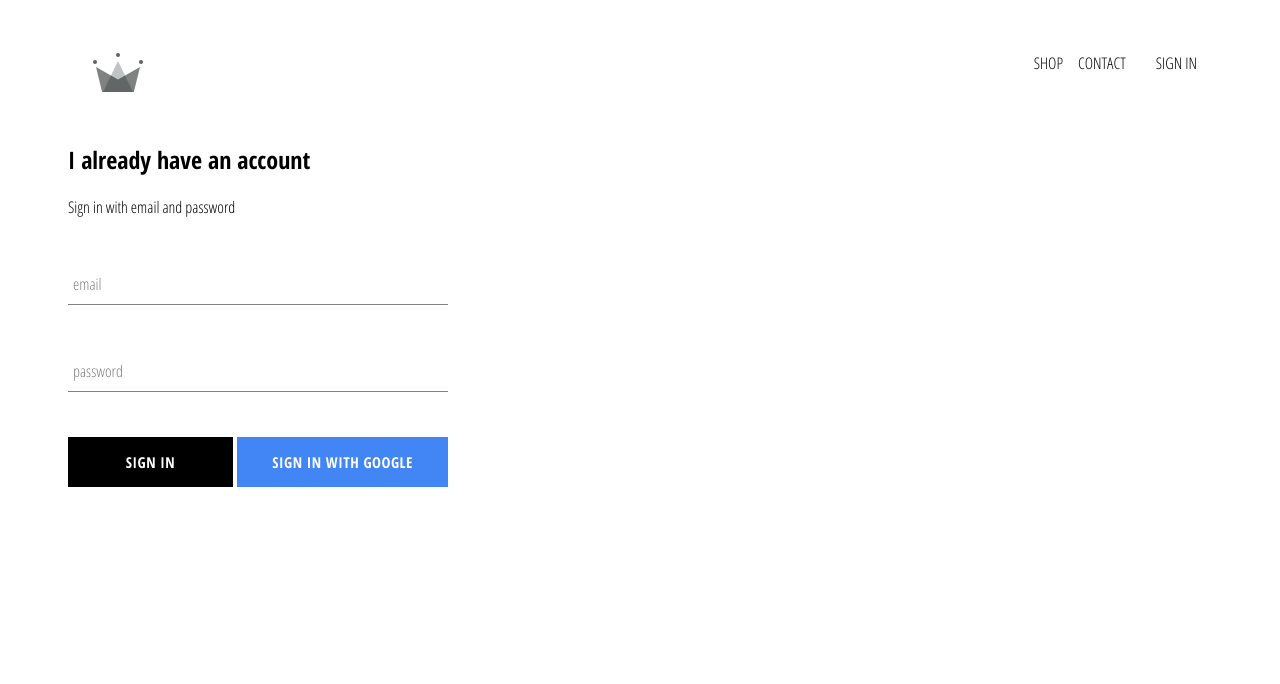
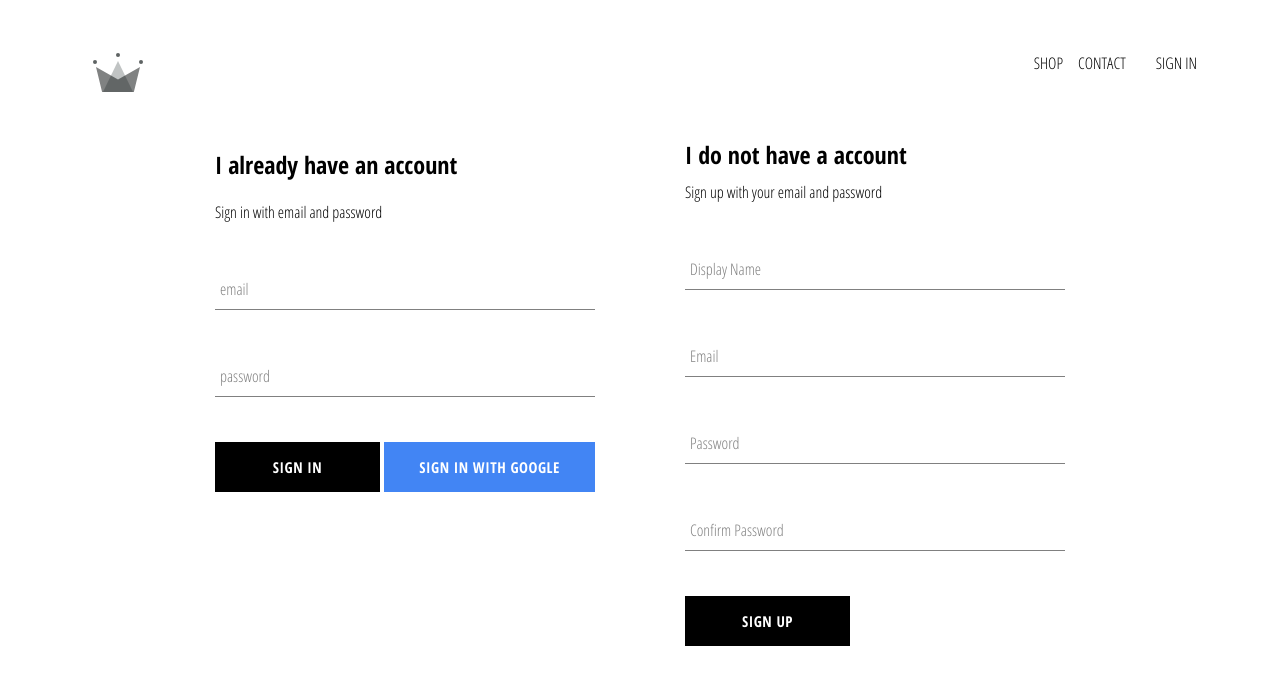
Before and after one commit to BadMastropiero/eccommerce, a React (Create React App) app: page /signin in a window 1280 px wide. Shown: the top 684 px of the page. Built offline with nearby package versions, Linux system fonts and the light colour scheme; no server answers.

Commit message:
Sign Up with email and password added

```diff
--- a/src/App.js
+++ b/src/App.js
@@ -10,7 +10,7 @@
 import Header from './components/header/header.component';
 
 // Firebase
-import { auth } from './firebase/firebase.utils';
+import { auth, createUserProfileDocument } from './firebase/firebase.utils';
 
 // styles
 import './App.css';
@@ -27,11 +27,27 @@
   unsubscribeFromAuth = null
 
   componentDidMount() {
-    this.unsubscribeFromAuth = auth.onAuthStateChanged(user => {
-      this.setState({ currentUser: user });
+    this.unsubscribeFromAuth = auth.onAuthStateChanged(async userAuth => {
+      if (userAuth) {
+        const userRef = await createUserProfileDocument(userAuth);
 
-      console.log(user);
-    })
+        userRef.onSnapshot(snapShot => {
+          this.setState({
+            currentUser: {
+              id: snapShot.id,
+              ...snapShot.data()
+            }
+          })
+
+          console.log(this.state);
+        });
+
+      } else {
+        this.setState({
+          currentUser: userAuth
+        });
+      }
+    });
   }
 
   componentWillUnmount() {
--- /dev/null
+++ b/src/components/sign-up/signup.component.jsx
@@ -0,0 +1,106 @@
+import React, { Component } from 'react';
+
+// components
+import FormInput from '../form-input/form-input.component';
+import CustomButton from '../custom-button/custom-button.component';
+
+// Firebase
+import { auth, createUserProfileDocument } from '../../firebase/firebase.utils';
+
+// Styles
+import './signup.styles.scss';
+
+class SignUp extends Component {
+    constructor() {
+        super();
+        this.state = {
+            displayName: '',
+            email: '',
+            password: '',
+            confirmPassword: ''
+        }
+    }
+
+    handleSubmit = async event => {
+        event.preventDefault();
+        const { displayName, email, password, confirmPassword } = this.state;
+        if(password !== confirmPassword) {
+            alert("Password don't match");
+            return
+        }
+        try {
+            const {user} = await auth.createUserWithEmailAndPassword(email, password);
+            await createUserProfileDocument(user, { displayName });
+
+            this.setState({
+                displayName: '',
+                email: '',
+                password: '',
+                confirmPassword: ''
+            })
+        } catch(error) {
+            console.error(error)
+        }
+    }
+
+    handleChange = event => {
+        const {name, value} = event.target;
+        this.setState({[name]: value });
+    }
+
+    render() {
+        const { displayName, email, password, confirmPassword } = this.state;
+
+        return (
+            <div className="sign-up">
+                <h2 className="title">
+                    I do not have a account
+                </h2>
+                <span>
+                    Sign up with your email and password
+                </span>
+                <form
+                  className="sign-up-form"
+                  onSubmit={this.handleSubmit}
+                >
+                    <FormInput
+                      name='displayName'
+                      type='text'
+                      value={displayName}
+                      onChange={this.handleChange}
+                      label='Display Name'
+                      required
+                    />
+                    <FormInput
+                      name='email'
+                      type='email'
+                      value={email}
+                      onChange={this.handleChange}
+                      label='Email'
+                      required
+                    />
+                    <FormInput
+                      name='password'
+                      type='password'
+                      value={password}
+                      onChange={this.handleChange}
+                      label='Password'
+                      required
+                    />
+                    <FormInput
+                      name='confirmPassword'
+                      type='password'
+                      value={confirmPassword}
+                      onChange={this.handleChange}
+                      label='Confirm Password'
+                      required
+                    />
+
+                    <CustomButton type="submit"> SIGN UP </CustomButton>
+                </form>
+            </div>
+        )
+    }
+}
+
+export default SignUp
--- /dev/null
+++ b/src/components/sign-up/signup.styles.scss
@@ -0,0 +1,9 @@
+.sign-up{
+    display: flex;
+    flex-direction: column;
+    width: 380px;
+
+    .title{
+        margin: 10px 0;
+    }
+}
--- a/src/firebase/firebase.utils.js
+++ b/src/firebase/firebase.utils.js
@@ -2,6 +2,7 @@
 import 'firebase/firestore';
 import 'firebase/auth';
 
+// Google configuration
 const config = {
     apiKey: "AIzaSyB91S2A0Ac-lmKByjvsRD82e00UIhDmnzg",
     authDomain: "web-ecommerce-site.firebaseapp.com",
@@ -11,16 +12,49 @@
     messagingSenderId: "791948103082",
     appId: "1:791948103082:web:6f28aebe1715201059afd3",
     measurementId: "G-4ZDV917MTR"
+};
+
+// Save user to firestore database
+export const createUserProfileDocument = async (userAuth, additionalData) => {
+    if (!userAuth) return;
+
+    const userRef = firestore.doc(`users/${userAuth.uid}`);
+
+    const snapShot = await userRef.get();
+
+    if(!snapShot.exists) {
+        const { displayName, email } = userAuth;
+        const createdAt = new Date();
+
+        try {
+            await userRef.set({
+                displayName,
+                email,
+                createdAt,
+                ...additionalData
+            })
+        } catch (error) {
+            console.log('error creating user', error.message);
+        }
+    }
+
+    return userRef;
 }
+
 
 firebase.initializeApp(config);
 
+// Call the firebase method auth
 export const auth = firebase.auth();
+
+// Call the firestore method
 export const firestore = firebase.firestore();
 
+// Call the Google Sign In Option
 const provider = new firebase.auth.GoogleAuthProvider();
 provider.setCustomParameters({prompt: 'select_account'});
 
+// Call the method that trigger Google auth
 export const signInWithGoogle = () => auth.signInWithPopup(provider);
 
 export default firebase
--- a/src/pages/SignInAndSignUpPage/sign-in-and-sign-up-page.jsx
+++ b/src/pages/SignInAndSignUpPage/sign-in-and-sign-up-page.jsx
@@ -1,11 +1,17 @@
 import React from 'react';
 
+// components
 import SignIn from '../../components/signin/signin.component';
+import SignUp from '../../components/sign-up/signup.component';
+
+// styles
+import './sign-in-and-sign-up-page.styles.scss'
 
 const SignInAndSignUpPage = () => {
     return (
         <div className="sign-in-and-sign-up-page">
             <SignIn />
+            <SignUp />
         </div>
     )
 }
--- a/src/pages/SignInAndSignUpPage/sign-in-and-sign-up-page.styles.scss
+++ b/src/pages/SignInAndSignUpPage/sign-in-and-sign-up-page.styles.scss
@@ -0,0 +1,6 @@
+.sign-in-and-sign-up-page{
+    display: flex;
+    justify-content: space-between;
+    margin: 30px auto;
+    width: 850px;
+}
```
